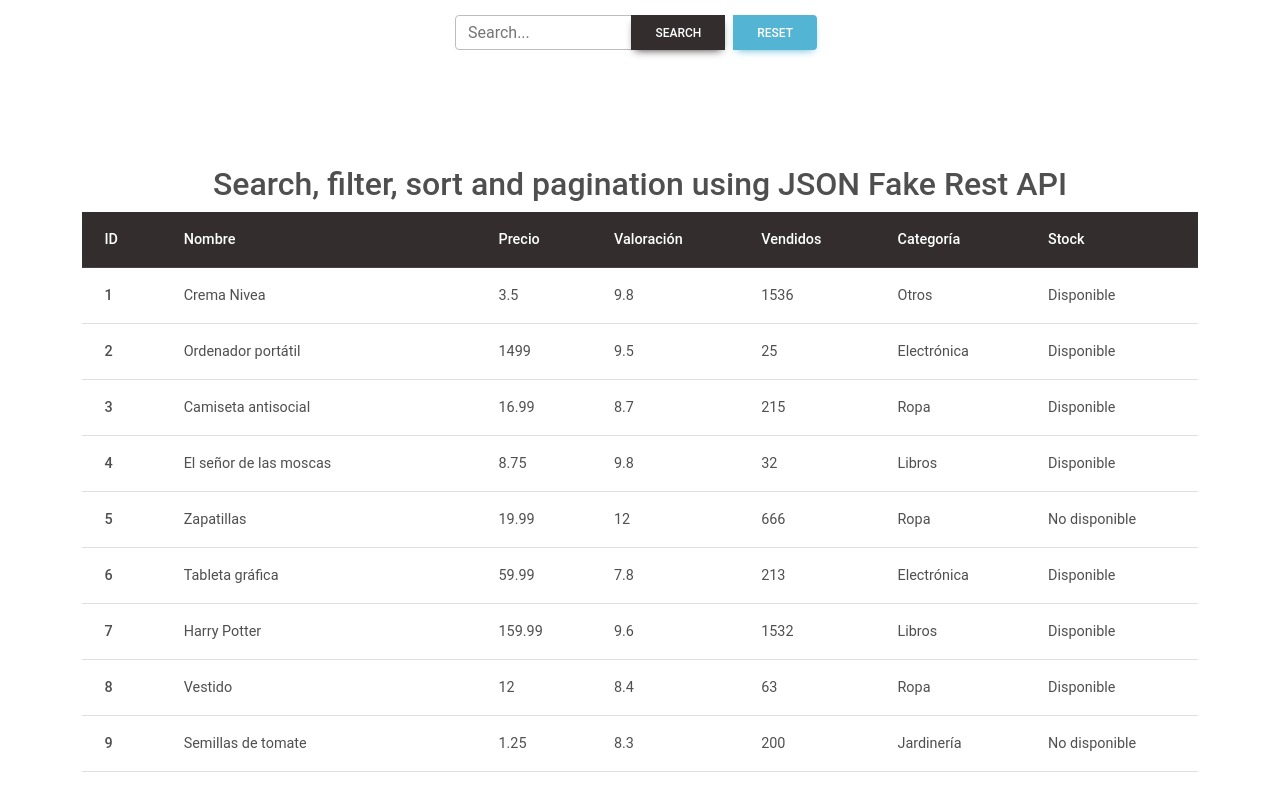
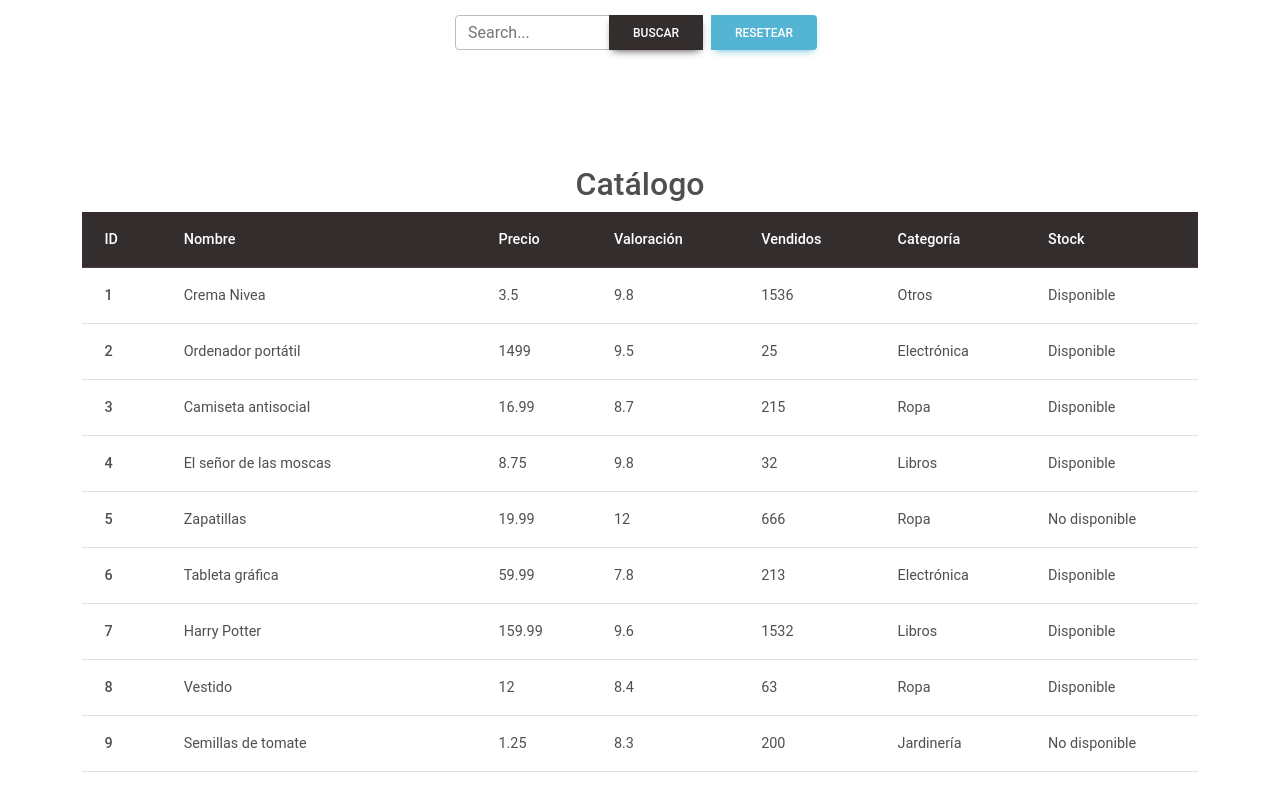
Before and after one commit to irenealcaine/filter-sort-search-pagination-react, a React (Create React App) app: page / in a window 1280 px wide. Shown: the top 791 px of the page. Built offline with nearby package versions, Linux system fonts and the light colour scheme; data requests are answered from the project's data file.

Commit message:
in spanich

```diff
--- a/src/App.js
+++ b/src/App.js
@@ -67,11 +67,11 @@ function App() {
           value={value}
           onChange={(e) => setValue(e.target.value)}
         />
-        <MDBBtn type='submit' color='dark'>Search</MDBBtn>
-        <MDBBtn className='mx-2' color='info' onClick={() => handleReset()}>Reset</MDBBtn>
+        <MDBBtn type='submit' color='dark'>Buscar</MDBBtn>
+        <MDBBtn className='mx-2' color='info' onClick={() => handleReset()}>Resetear</MDBBtn>
       </form>
       <div style={{ marginTop: "100px" }}>
-        <h2 className='text-center'>Search, filter, sort and pagination using JSON Fake Rest API</h2>
+        <h2 className='text-center'>Catálogo</h2>
         <MDBRow>
           <MDBCol size="12">
             <MDBTable>
```
